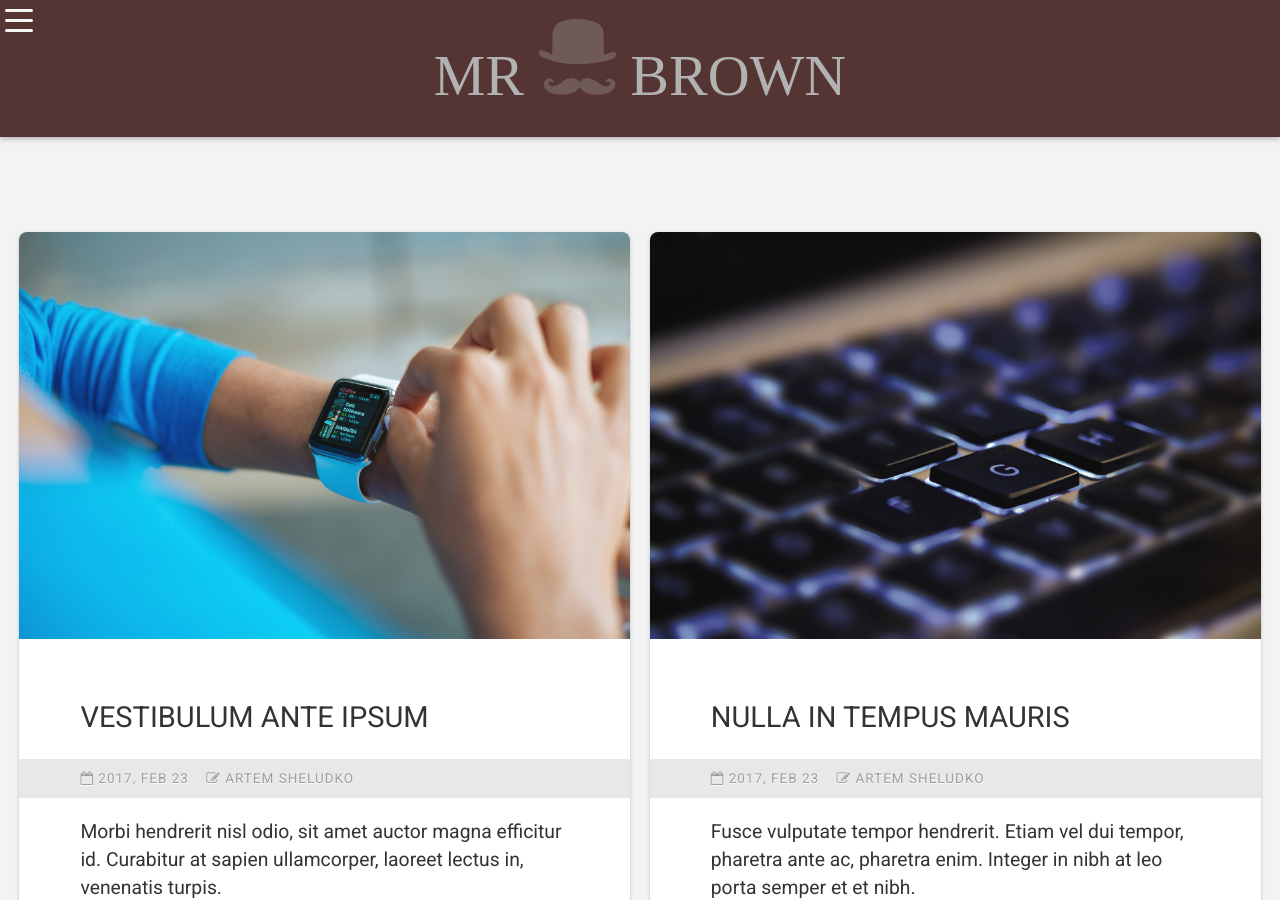
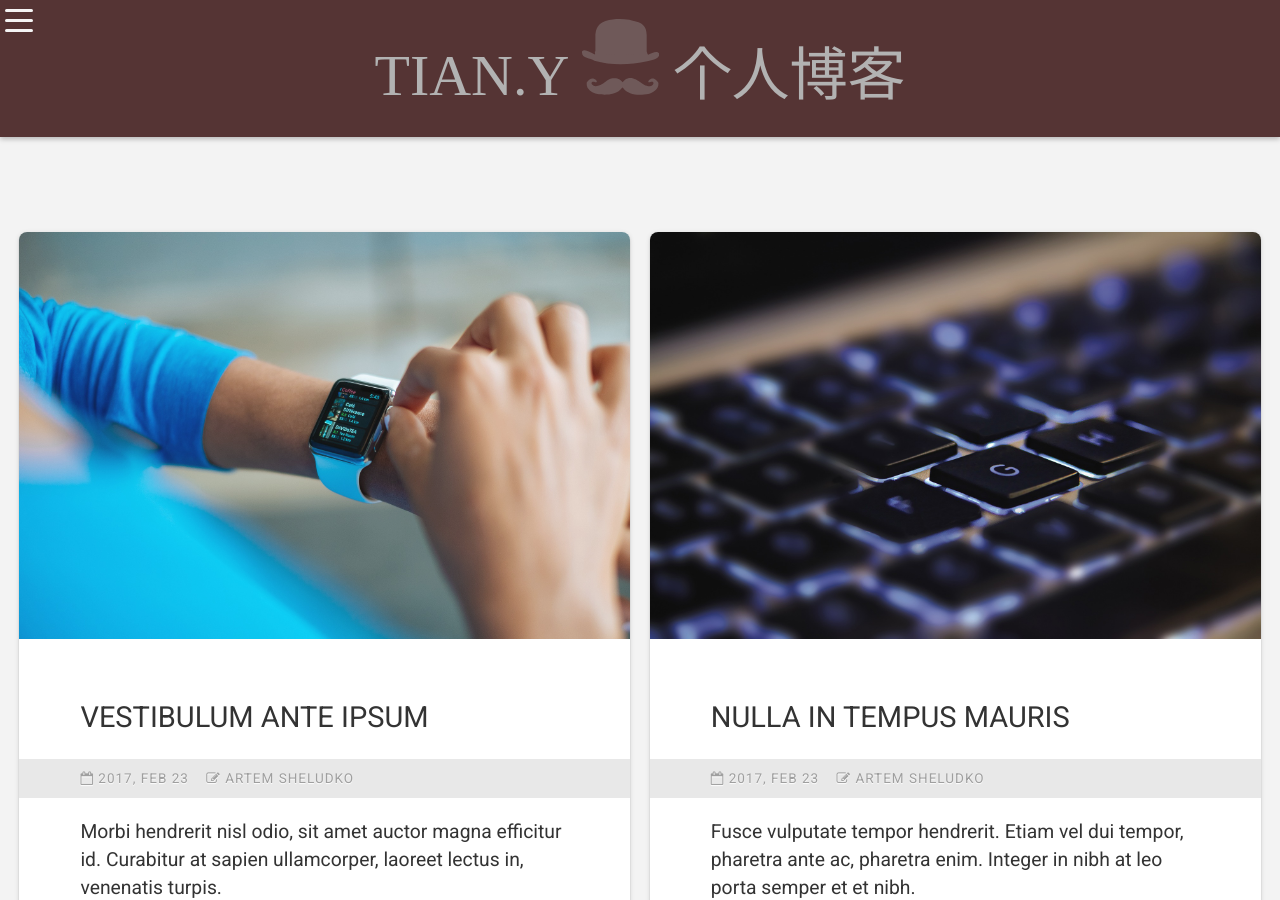
Before and after one commit to Stormrage-y/Stormrage-y.io, a Jekyll site: the page built from index.html, in a window 1280 px wide and 900 px high. Built offline with Jekyll 4.4.1, drawn with Linux system fonts in a browser that asks for light colours; some web fonts are replaced.

Commit message:
修改主页

```diff
--- a/_includes/header.html
+++ b/_includes/header.html
@@ -17,13 +17,13 @@
   </nav>
   <div class="header-content">
     <div class="logo">
-      <a href="{{site.baseurl}}/" class="logo-link">Mr <svg class="hat" viewBox="0 0 450.79805 441.53398">
+      <a href="{{site.baseurl}}/" class="logo-link">Tian.Y <svg class="hat" viewBox="0 0 450.79805 441.53398">
        <g transform="matrix(.1 0 0 -.1 5.4631 492.69)">
         <path d="m2690 1480c-121-19-230-80-324-181l-55-60-54 54c-71 73-165 133-252 160-99 31-251 31-355-2-100-30-230-100-314-167-227-182-448-281-602-271-43 3-87 13-111 26-46 23-109 83-118 112-10 32 3 84 26 105 28 25 101 23 164-5 58-26 77-26 98-3 30 33 21 62-36 118-153 147-340 114-491-87-45-60-46-62-46-139 0-94 26-185 72-255 118-178 357-310 637-352 161-24 528-24 658 0 196 37 362 99 488 182 60 40 177 154 203 197 9 15 22 28 29 28 6 0 32-27 57-59 195-253 578-385 1061-368 398 15 625 91 813 271 106 102 162 224 162 357 0 55-5 72-29 110-40 63-142 156-198 182-104 47-226 20-322-71-34-32-41-46-41-76 0-56 31-66 110-36 75 28 143 32 165 9 25-24 34-81 20-115-20-48-88-101-152-120-100-29-236-3-389 74-66 33-237 147-319 213-64 51-233 134-310 153-82 19-179 26-245 16z"/>
        </g>
        <path d="m377.17 189.46v-95.371c-0.86414-49.372-22.865-64.156-47.278-74.993-63.309-20.262-121.31-26.601-193.19-8.1514-24.532 12.215-52.817 20.646-58.69 79.068v97.817c-1.8518 0.41806-1.0062 1.3432-3.4041 3.1265-0.18585 2.5292 0.42518 4.7398 1.7738 6.6552-0.16176 5.984-1.4106 6.5327-2.4454 8.1514l0.81514 17.933c79.863 19.438 169.38 31.726 307.31 8.1514l4.0757-21.194c-3.53-5.8619-7.0574-11.73-8.9665-21.194z"/>
        <path d="m73.935 206.57c-27.697-12.927-59.946-35.609-73.362-17.933-6.6952 43.072 47.067 37.022 71.732 54.614 103.92 29.032 206.37 24.068 308.12 3.2606 41.756-7.3349 73.648-18.898 70.102-45.648-15.26-19.272-40.912-2.176-64.396 7.3362l-312.2-1.6303z"/>
-      </svg> Brown</a>
+      </svg> 个人博客</a>
     </div>
   </div>
 </header>
```
